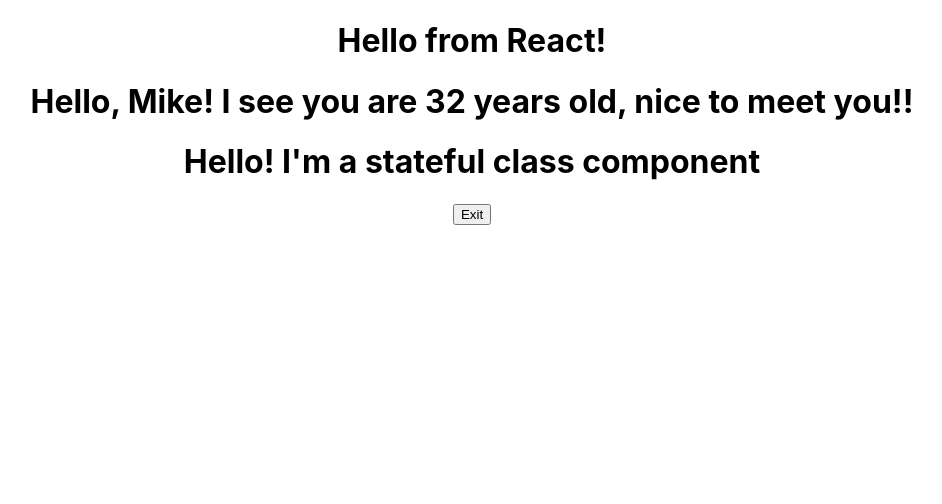
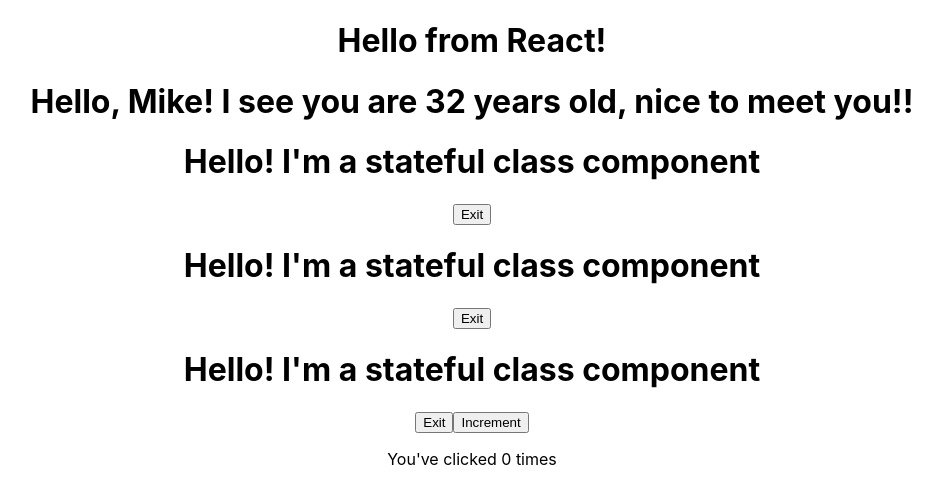
Before and after one commit to EJDiamond/learn-react, a React (Create React App) app in the folder my-app/: page / in a window 1280 px wide. Shown: the top 504 px of the page, without its empty margins (168-1110 px from the left). Built offline with nearby package versions, Linux system fonts and the light colour scheme.

Commit message:
Add the set state and prev state functions

```diff
--- a/my-app/src/App.js
+++ b/my-app/src/App.js
@@ -2,7 +2,9 @@ import logo from './logo.svg';
 import './App.css';
 import FunctionalGreeting from './components/FunctionalGreeting';
 import FunctionalGreetingWithProps from './components/FunctionalGreetingWithProps';
-import StatefulGreeting from './components/StatefulGretting';
+import StatefulGreeting from './components/StatefulGreeting';
+import StatefulGreetingWithCallback from './components/StatefulGreetingWithCallback';
+import StatefulGreetingWithPrevState from './components/StatefulGreetingWithPrevState';
 
 function App() {
   return (
@@ -10,6 +12,8 @@ function App() {
       <FunctionalGreeting />
       <FunctionalGreetingWithProps greeting='nice to meet you!' name="Mike" age="32" />
       <StatefulGreeting greeting="I'm a stateful class component" name="Mike"/>
+      <StatefulGreetingWithCallback greeting="I'm a stateful class component" name="Mike"/>
+      <StatefulGreetingWithPrevState greeting="I'm a stateful class component" name="Mike"/>
     </div>
   );
 }
--- a/my-app/src/components/StatefulGretting.js
+++ b/my-app/src/components/StatefulGreeting.js
@@ -10,11 +10,19 @@ class StatefulGreeting extends React.Component {
         }
     }
 
+    handleClick() {
+        this.setState({
+            introduction: "Goodbye!",
+            buttonText: "Enter",
+        });
+        console.log(this.state.introduction);
+    }
+
     render() {
         return (
             <div>
                 <h1>{this.state.introduction} {this.props.greeting}</h1>
-                <button>{this.state.buttonText}</button>
+                <button onClick={() => this.handleClick()}>{this.state.buttonText}</button>
             </div>
         )
     }
--- /dev/null
+++ b/my-app/src/components/StatefulGreetingWithCallback.js
@@ -0,0 +1,35 @@
+import React from "react";
+
+class StatefulGreeting extends React.Component {
+
+    constructor(props) {
+        super(props);
+        this.state = {
+            introduction: "Hello!",
+            buttonText: "Exit",
+        }
+    }
+
+    handleClick() {
+        this.setState({
+            introduction: "Goodbye!",
+            buttonText: "Enter",
+        }, () =>{
+        console.log("new state", this.state.introduction);
+        console.log("new state", this.state.buttonText);
+        });
+        console.log(this.state.introduction);
+        console.log(this.state.buttonText);
+    }
+
+    render() {
+        return (
+            <div>
+                <h1>{this.state.introduction} {this.props.greeting}</h1>
+                <button onClick={() => this.handleClick()}>{this.state.buttonText}</button>
+            </div>
+        )
+    }
+}
+
+export default StatefulGreeting;
--- /dev/null
+++ b/my-app/src/components/StatefulGreetingWithPrevState.js
@@ -0,0 +1,48 @@
+import React from "react";
+
+class StatefulGreeting extends React.Component {
+
+    constructor(props) {
+        super(props);
+        this.state = {
+            introduction: "Hello!",
+            buttonText: "Exit",
+            count: 0,
+        }
+    }
+
+    handleClick() {
+        this.setState((prevState, prevProps) => {
+            console.log("Previous State:", prevState);
+            console.log("Previous Props:", prevProps);
+            return {
+                introduction: prevState.introduction === "Hello!" ? "Goodbye!" : "Hello!",
+                buttonText: prevState.buttonText === "Enter" ? "Exit" : "Enter",
+            }
+        })
+
+    }
+
+    increment() {
+        this.setState((prevState, prevProps) => {
+            console.log("Previous State:", prevState);
+            console.log("Previous Props:", prevProps);
+            return {
+                count: prevState.count + 1
+            }
+        })
+    }
+
+    render() {
+        return (
+            <div>
+                <h1>{this.state.introduction} {this.props.greeting}</h1>
+                <button onClick={() => this.handleClick()}>{this.state.buttonText}</button>
+                <button onClick={() => this.increment()}>Increment</button>
+                <p> You've clicked {this.state.count} times</p>
+            </div>
+        )
+    }
+}
+
+export default StatefulGreeting;
```
